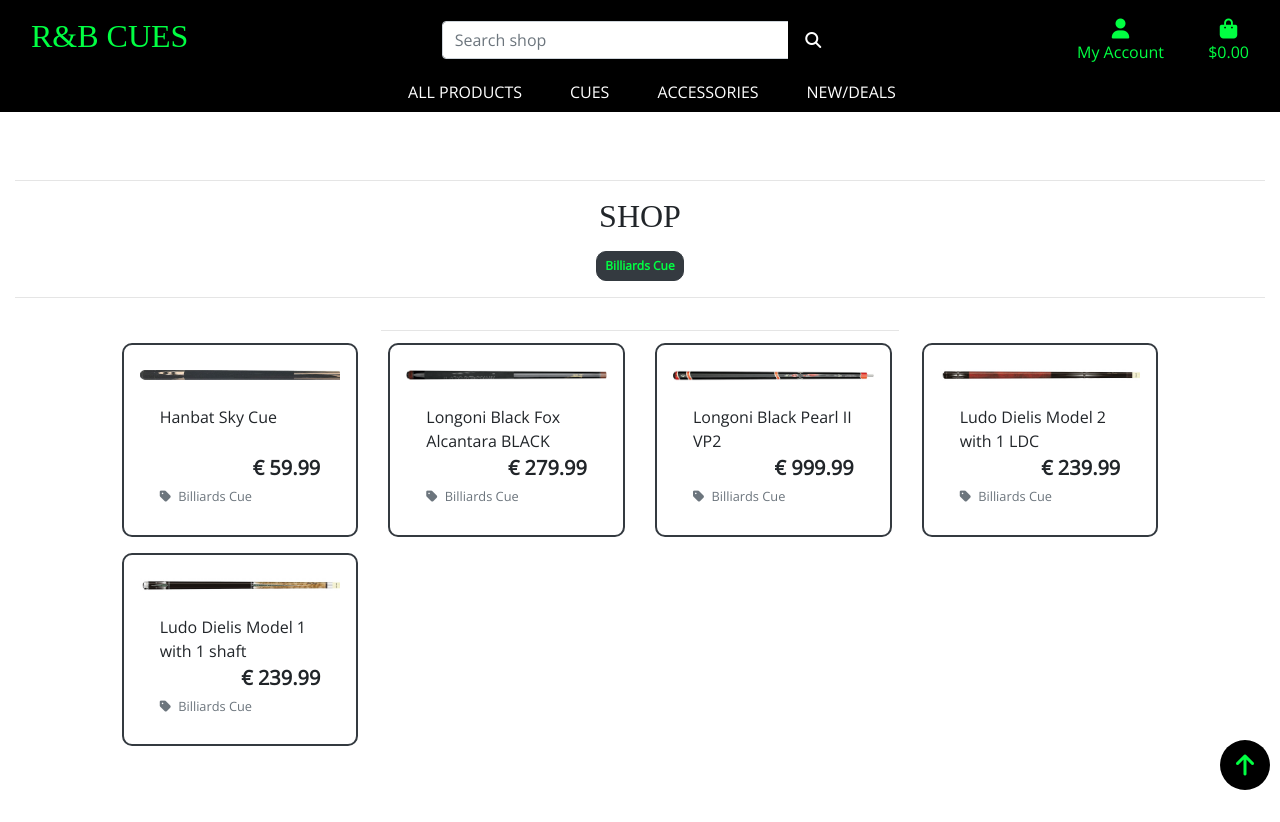
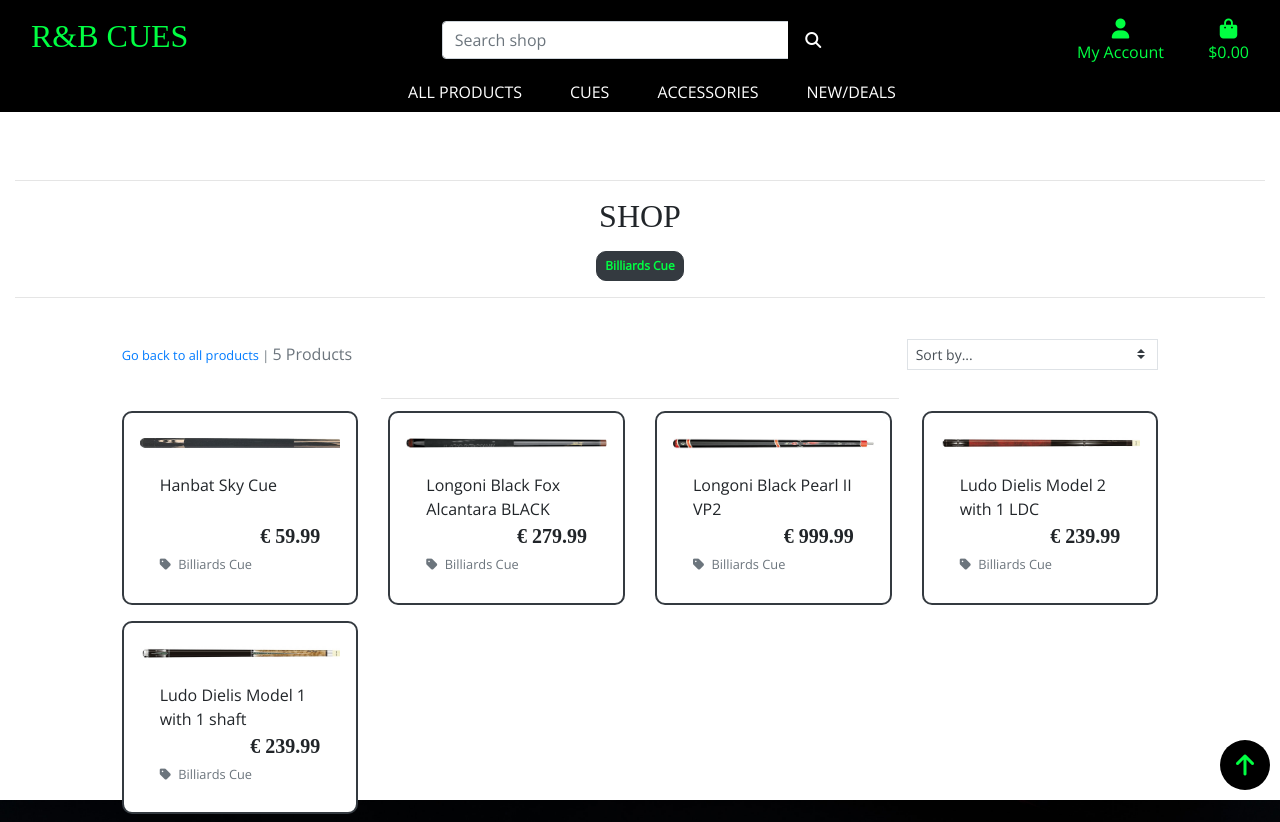
Before and after one commit to Code-Institute-Submissions/rb-cues, a Django app: page /products/?category=billiards in a window 1280 px wide. Before the commit the page ends 790 px from the top, so only its background shows below. Run offline with Django 3.2, Linux system fonts and the light colour scheme; data comes from the database, SQL or seed files in the repository; some libraries are stand-ins or nearby versions; some web fonts are replaced.

Commit message:
Added products counts

```diff
--- a/products/templates/products/products.html
+++ b/products/templates/products/products.html
@@ -41,6 +41,30 @@
         </div>
         <div class="row">
             <div class="product-container col-10 offset-1">
+                <div class="row mt-1 mb-2"></div>
+                <div class="row mt-1 mb-2">
+                    <div class="col-12 col-md-6 my-auto order-md-last d-flex justify-content-center justify-content-md-end">
+                        <div class="sort-select-wrapper w-50">
+                            <select id="sort-selector" class="custom-select custom-select-sm rounded-0 border border-{% if current_sorting != 'None_None' %}info{% else %}black{% endif %}">
+                                <option value="reset" {% if current_sorting == 'None_None' %}selected{% endif %}>Sort by...</option>
+                                <option value="price_asc" {% if current_sorting == 'price_asc' %}selected{% endif %}>Price (low to high)</option>
+                                <option value="price_desc" {% if current_sorting == 'price_desc' %}selected{% endif %}>Price (high to low)</option>
+                                <option value="name_asc" {% if current_sorting == 'name_asc' %}selected{% endif %}>Name (A-Z)</option>
+                                <option value="name_desc" {% if current_sorting == 'name_desc' %}selected{% endif %}>Name (Z-A)</option>
+                                <option value="category_asc" {% if current_sorting == 'category_asc' %}selected{% endif %}>Category (A-Z)</option>
+                                <option value="category_desc" {% if current_sorting == 'category_desc' %}selected{% endif %}>Category (Z-A)</option>
+                            </select>
+                        </div>
+                    </div>
+                    <div class="col-12 col-md-6 order-md-first">
+                        <p class="text-muted mt-3 text-center text-md-left">
+                            {% if search_term or current_categories or current_sorting != 'None_None' %}
+                                <span class="small"><a href="{% url 'products' %}">Go back to all products</a> | </span>
+                            {% endif %}
+                            {{ products|length }} Products{% if search_term %} found for <strong>"{{ search_term }}"</strong>{% endif %}
+                        </p>
+                    </div>
+                </div>
                 <hr class="w-50 mb-1">
                 <div class="row">
 
--- a/products/views.py
+++ b/products/views.py
@@ -1,8 +1,8 @@
 from django.shortcuts import render, redirect, reverse, get_object_or_404
 from django.contrib import messages
 from django.db.models import Q
-from .models import Product
 from .models import Product, Category
+from django.db.models.functions import Lower
 
 
 def all_products(request):
@@ -27,6 +27,9 @@ def all_products(request):
                 sortkey = 'lower_name'
                 products = products.annotate(
                     lower_name=Lower('name'))
+
+            if sortkey == 'category':
+                sortkey = 'category__name'
 
             if 'direction' in request.GET:
                 direction = request.GET['direction']
--- a/static/css/base.css
+++ b/static/css/base.css
@@ -114,8 +114,17 @@ h2 {
 	top: 0;
 	left: 0;
 	position: fixed;
-	background: white;
+	background: #fff;
 	z-index: -1;
+}
+
+.price-text {
+    font-family: 'Rye';
+}
+
+a.category-badge > span.badge:hover {
+    background: #fff;
+    color: rgba(0,0,0,1);
 }
 
 .border-dark {
```
